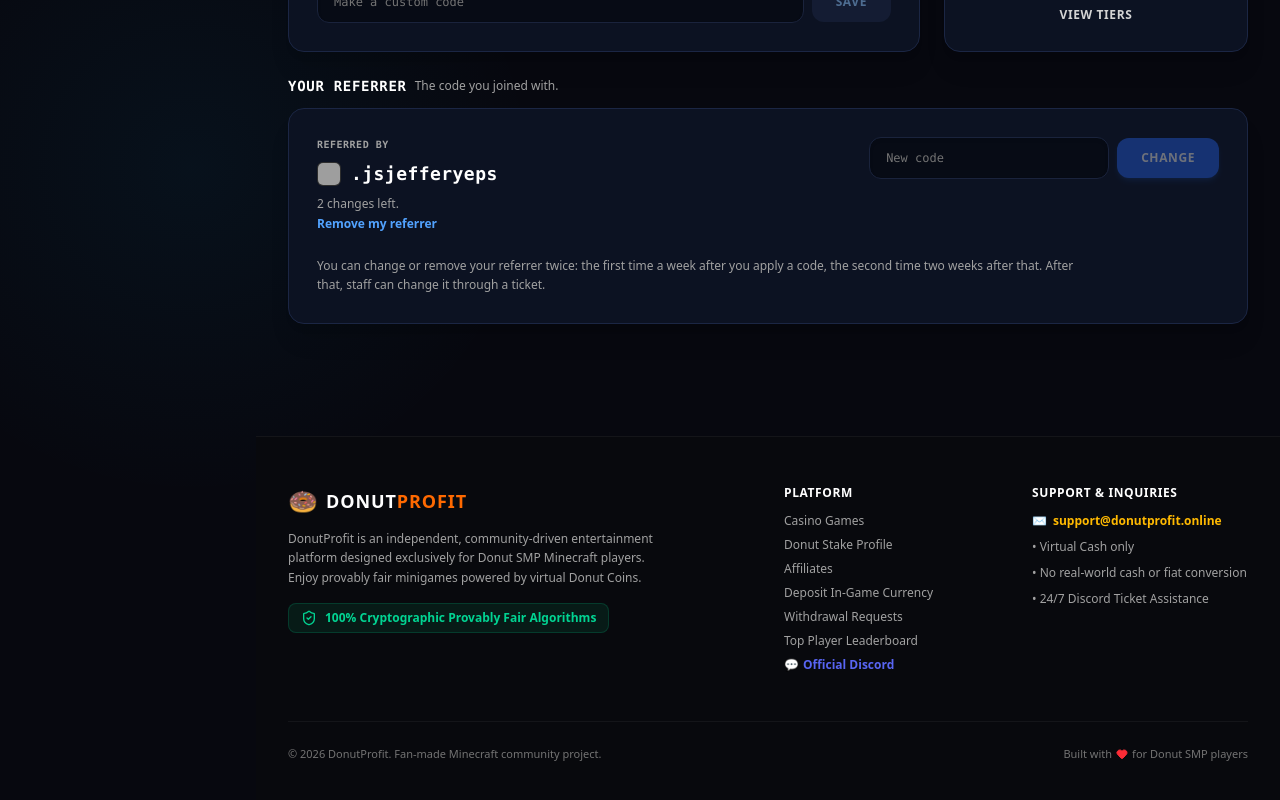
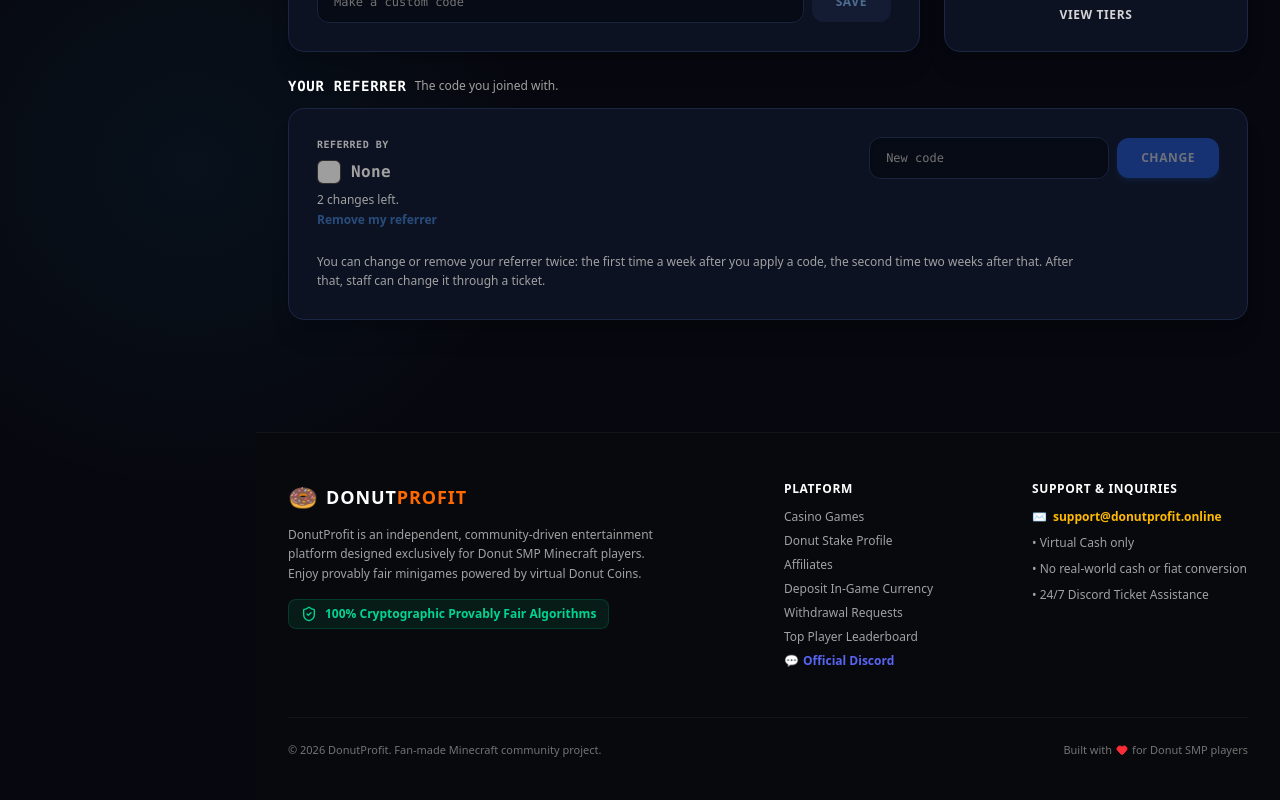
Before and after one commit to discordlarp/donutprofit, a Next.js app: page /referral in a window 1280 px wide. Shown: the part 1025-1825 px from the top of the page. Built offline with nearby package versions, Linux system fonts and the light colour scheme; grey boxes are pictures that could not be loaded.

Commit message:
Set default active referrer to None

```diff
--- a/src/app/referral/page.tsx
+++ b/src/app/referral/page.tsx
@@ -28,7 +28,7 @@ export default function ReferralPage() {
   const [showTiersModal, setShowTiersModal] = useState(false);
 
   // Referrer state
-  const [currentReferrer, setCurrentReferrer] = useState<string>('.jsjefferyeps');
+  const [currentReferrer, setCurrentReferrer] = useState<string>('None');
   const [changesLeft, setChangesLeft] = useState<number>(2);
   const [newReferrerInput, setNewReferrerInput] = useState<string>('');
   const [referrerMsg, setReferrerMsg] = useState<{ type: 'success' | 'error'; text: string } | null>(null);
@@ -38,12 +38,12 @@ export default function ReferralPage() {
     if (typeof window !== 'undefined') {
       const userKey = user?.id || 'guest';
       const storedRef = localStorage.getItem(`donutprofit_referrer_${userKey}`);
-      if (storedRef !== null) {
+      if (storedRef && storedRef !== '.jsjefferyeps' && storedRef !== 'None') {
         setCurrentReferrer(storedRef);
-      } else if (user?.referredBy) {
+      } else if (user?.referredBy && user.referredBy !== '.jsjefferyeps') {
         setCurrentReferrer(user.referredBy);
       } else {
-        setCurrentReferrer('.jsjefferyeps');
+        setCurrentReferrer('None');
       }
 
       const storedChanges = localStorage.getItem(`donutprofit_ref_changes_${userKey}`);
@@ -502,7 +502,7 @@ export default function ReferralPage() {
                     (e.target as HTMLElement).style.opacity = '0';
                   }}
                 />
-                <span className="font-black text-white text-base sm:text-lg font-mono tracking-wide">
+                <span className={`font-mono tracking-wide ${currentReferrer === 'None' ? 'text-neutral-400 font-bold text-base' : 'font-black text-white text-base sm:text-lg'}`}>
                   {currentReferrer}
                 </span>
               </div>
```
